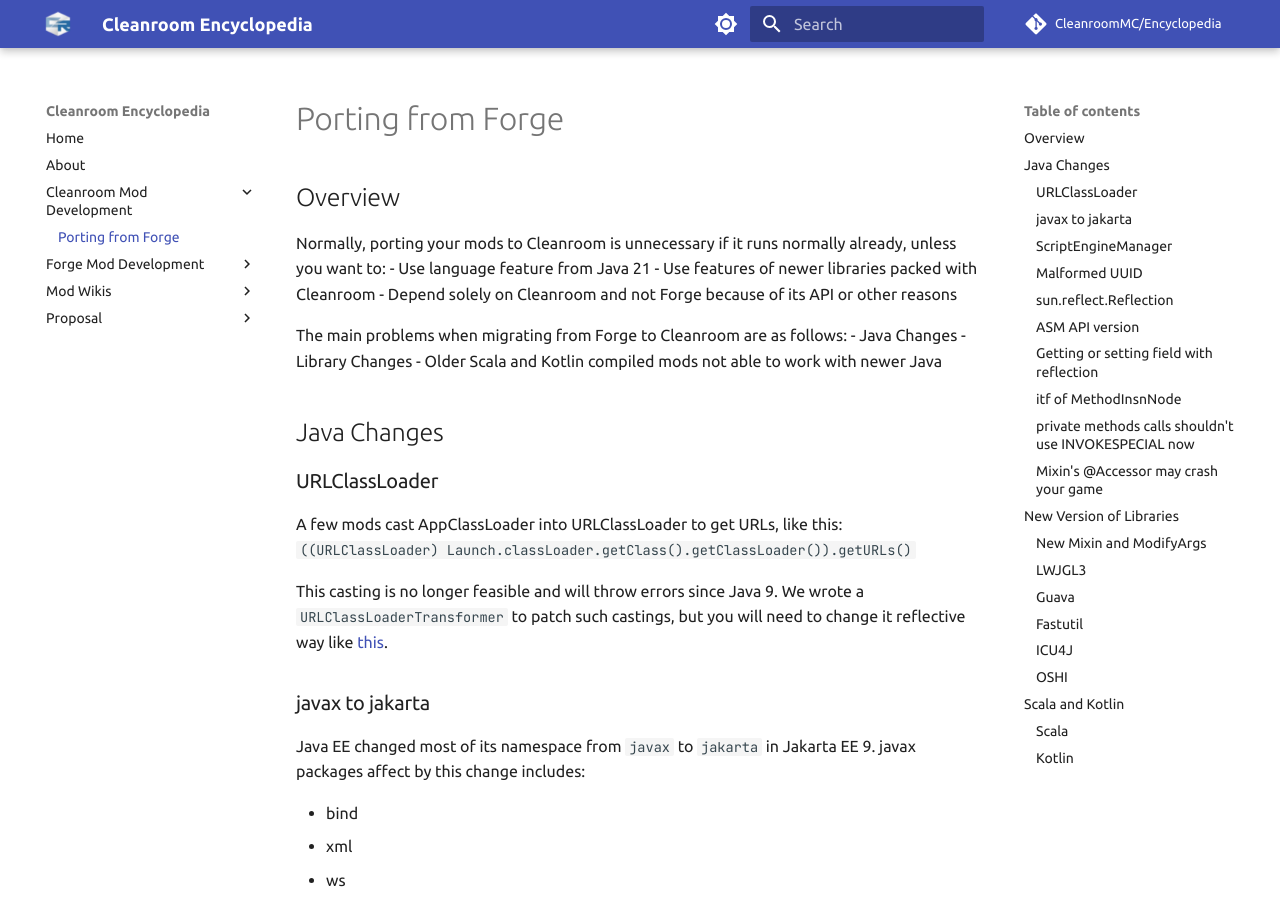
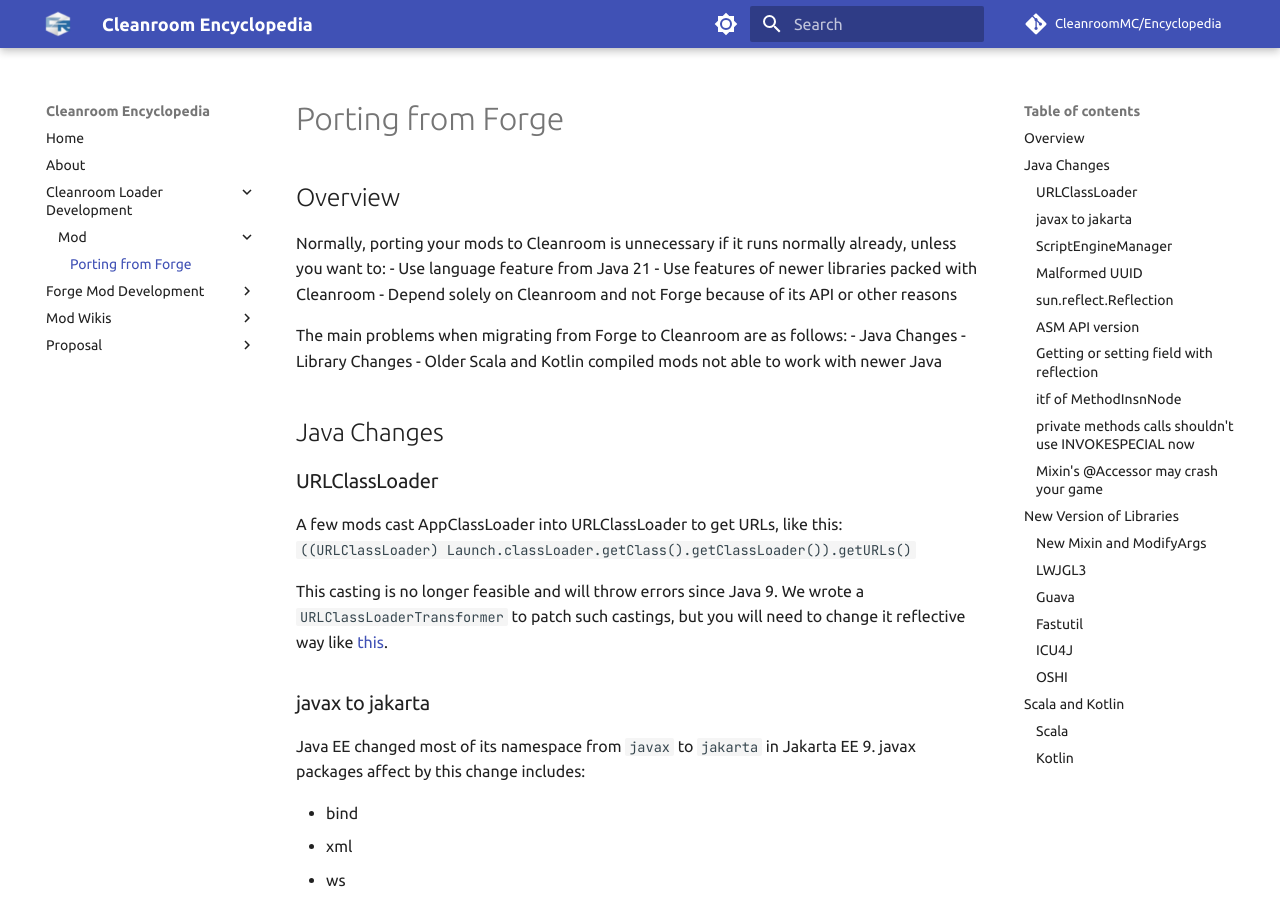
Before and after one commit to CleanroomMC/Encyclopedia, an MkDocs documentation site: the page built from docs/cleanroom-development/mod/porting-from-forge.md, in a window 1280 px wide and 900 px high. Built offline with MkDocs 1.6.1 and Material for MkDocs 9.7.7, drawn with Linux system fonts in a browser that asks for light colours; comment, search, counter and statistics services are not loaded.

Commit message:
Prepare for CleanroomLoader modpack migration

```diff
--- a/mkdocs.yml
+++ b/mkdocs.yml
@@ -5,8 +5,9 @@
 nav:
   - Home: index.md
   - About: about.md
-  - Cleanroom Mod Development:
-    - Porting from Forge: cleanroom-mod-development/porting-from-forge.md
+  - Cleanroom Loader Development:
+    - Mod:
+      - Porting from Forge: cleanroom-development/mod/porting-from-forge.md
   - Forge Mod Development:
     - Debugging: forge-mod-development/debugging.md
     - Sidedness: forge-mod-development/sidedness.md
```
Also changed, not shown: docs/cleanroom-development/mod/porting-from-forge.md (renamed from docs/cleanroom-mod-development/porting-from-forge.md).
